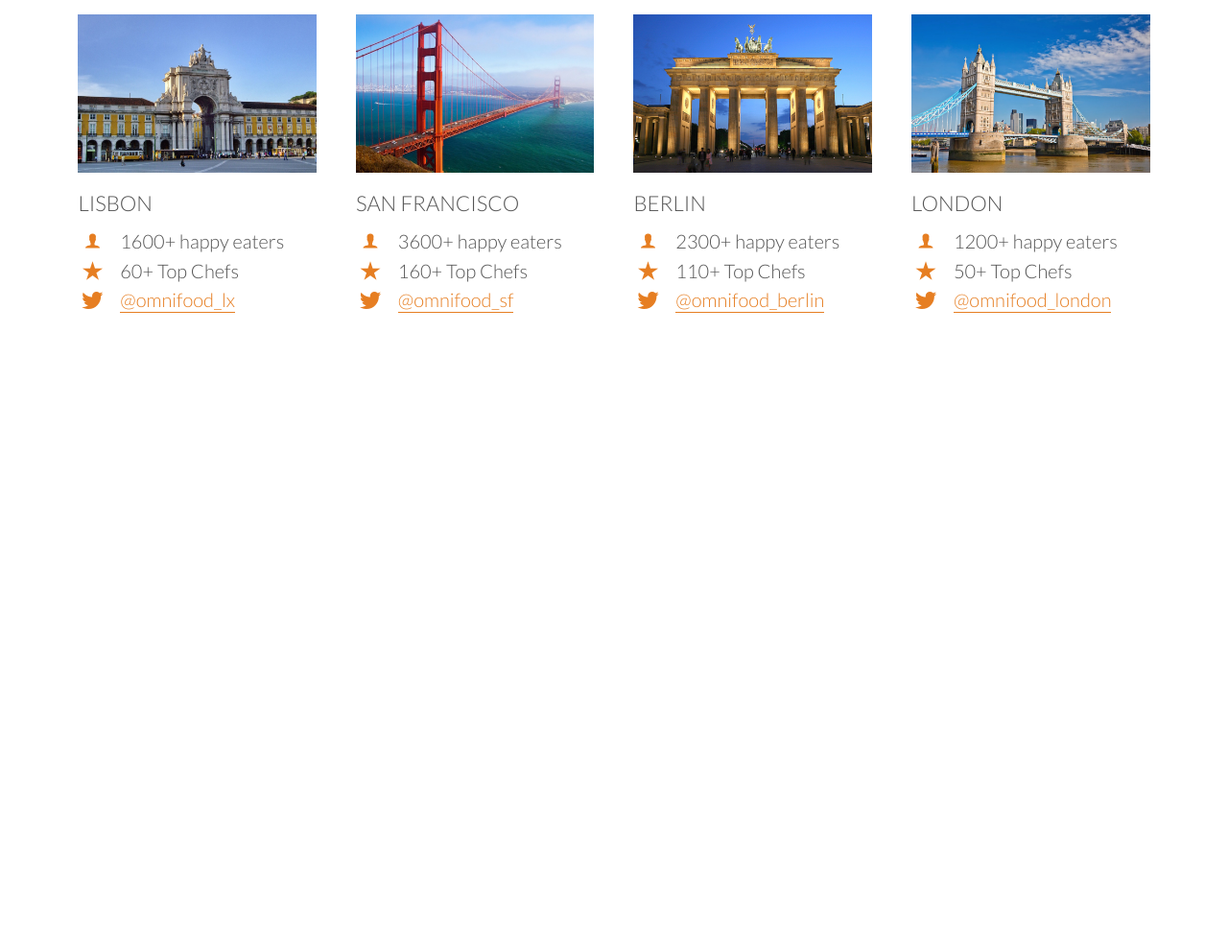
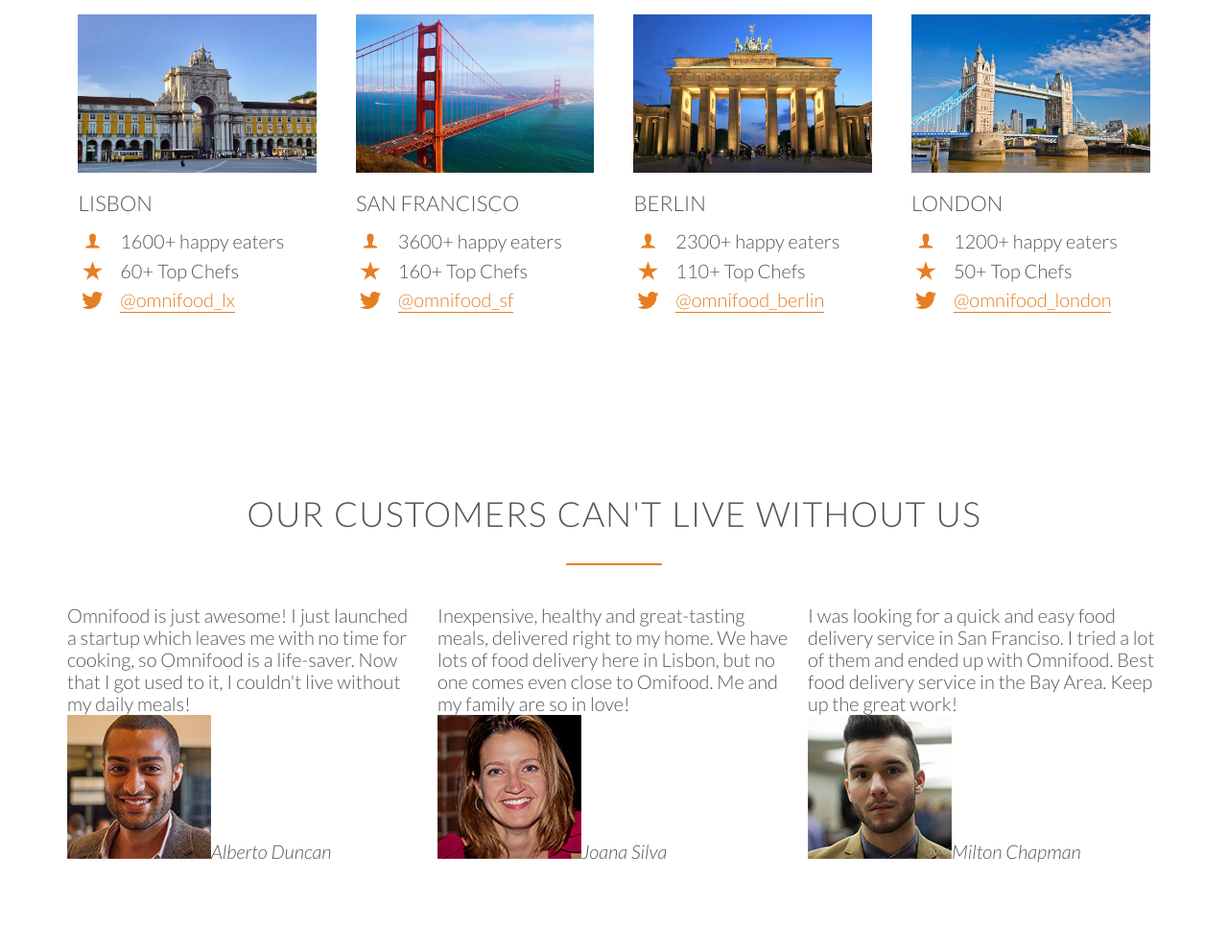
Before and after one commit to JukeFA/HTML-CSS-JS-Learn, a plain HTML site: page Omnifood/index.html in a window 1280 px wide. Shown: the part 2940-3930 px from the top of the page at 96% size. Before the commit the page ends 3375 px from the top, so only its background shows below. Drawn offline with Linux system fonts and the light colour scheme; files whose address does not match are found by name.

Commit message:
Customer testimonials pt1

```diff
--- a/Omnifood/index.html
+++ b/Omnifood/index.html
@@ -224,5 +224,30 @@
 				</div>
 			</div>
 		</section>
+		<section class="section-tesimonials">
+			<div class="row">
+				<h2>Our customers can't live without us</h2>
+			</div>
+			<div class="row">
+				<div class="col span-1-of-3">
+					<blockquote>
+						Omnifood is just awesome! I just launched a startup which leaves me with no time for cooking, so Omnifood is a life-saver. Now that I got used to it, I couldn't live without my daily meals!
+					</blockquote>
+					<cite> <img src="resources/img/customer-1.jpg">Alberto Duncan</cite>
+				</div>
+				<div class="col span-1-of-3">
+					<blockquote>
+						Inexpensive, healthy and great-tasting meals, delivered right to my home. We have lots of food delivery here in Lisbon, but no one comes even close to Omifood. Me and my family are so in love!
+					</blockquote>
+					<cite> <img src="resources/img/customer-2.jpg">Joana Silva</cite>
+				</div>
+				<div class="col span-1-of-3">
+					<blockquote>
+						I was looking for a quick and easy food delivery service in San Franciso. I tried a lot of them and ended up with Omnifood. Best food delivery service in the Bay Area. Keep up the great work!
+					</blockquote>
+					<cite> <img src="resources/img/customer-3.jpg">Milton Chapman</cite>
+				</div>
+			</div>
+		</section>
 	</body>
 </html>
```
Also changed, not shown: 1 other file.
